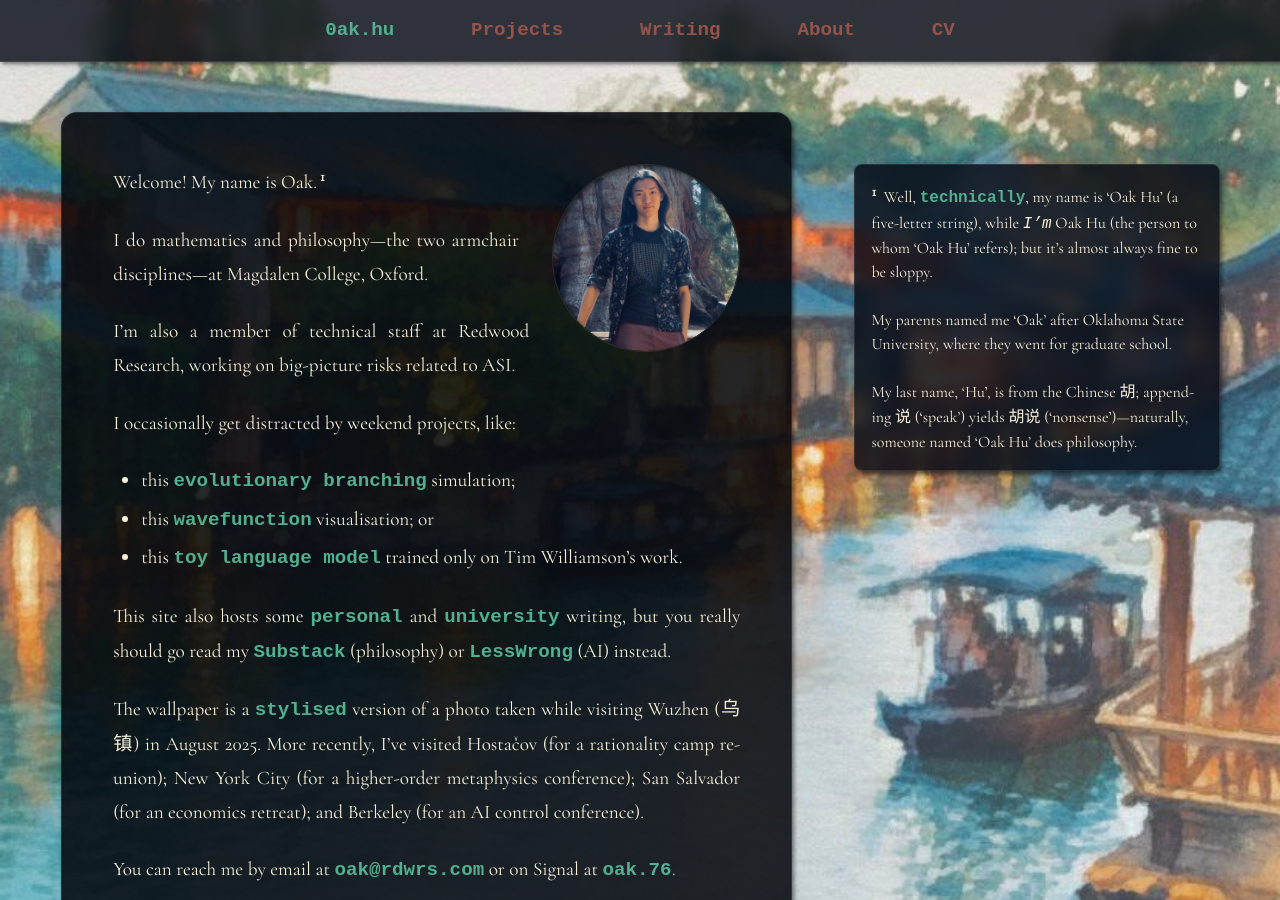
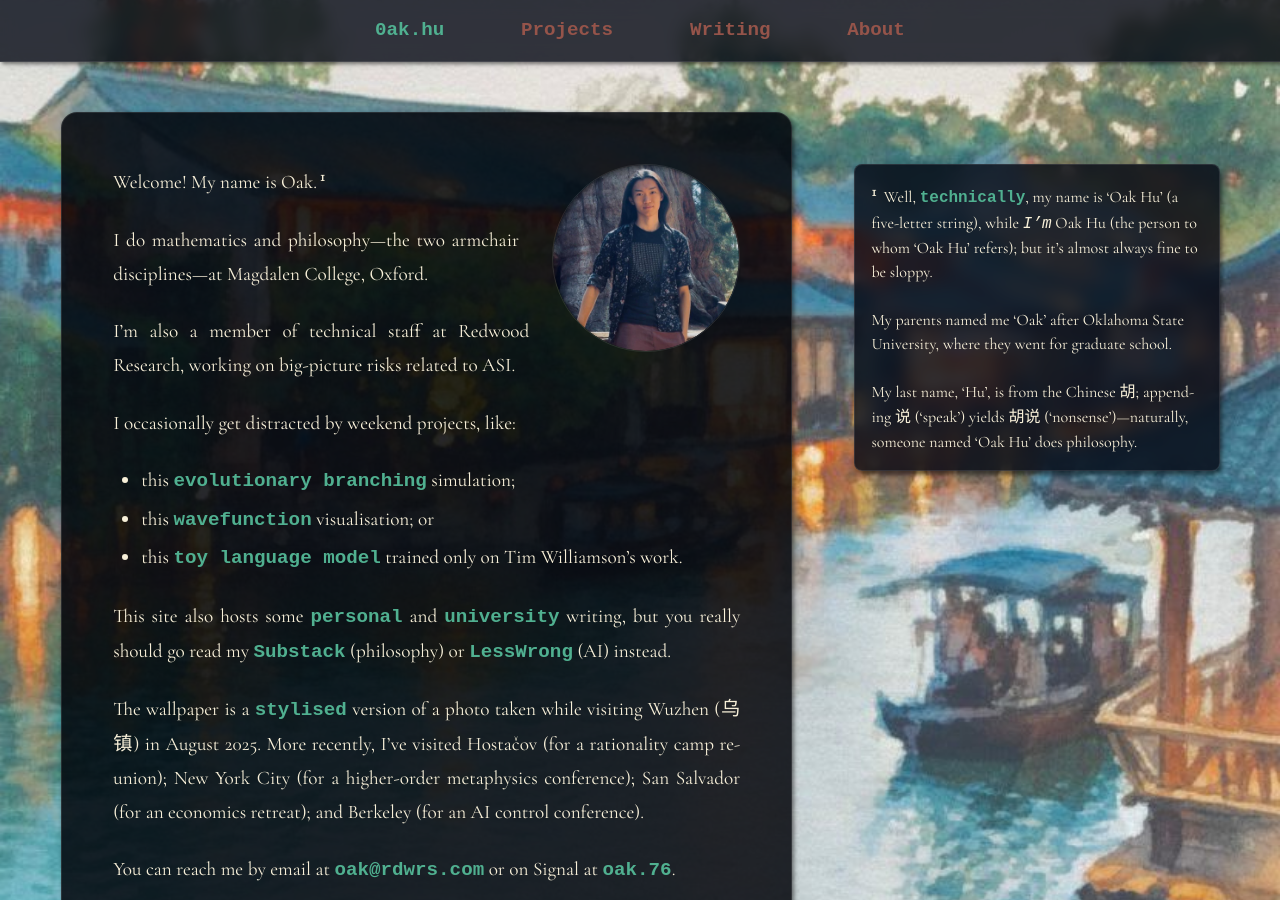
Before and after one commit to oak-hu/oak-hu.github.io, a Jekyll site: the page built from index.md, in a window 1280 px wide and 900 px high. Built offline with Jekyll 4.4.1, drawn with Linux system fonts in a browser that asks for light colours; some web fonts are replaced.

Commit message:
Remove CV from nav and unpublish the CV page
Co-Authored-By: Claude Fable 5.1 <noreply@anthropic.com>

```diff
--- a/_config.yml
+++ b/_config.yml
@@ -28,8 +28,6 @@ navigation:
     url: /writing
   - title: About
     url: /about
-  - title: CV
-    url: /cv
 #  - title: Gallery
 #    url: /gallery/
 
```
Also changed, not shown: cv.md (+1 -0 lines).
